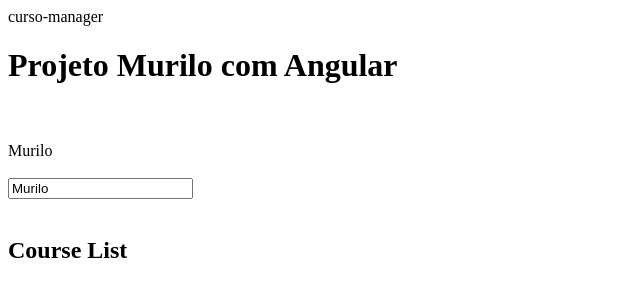
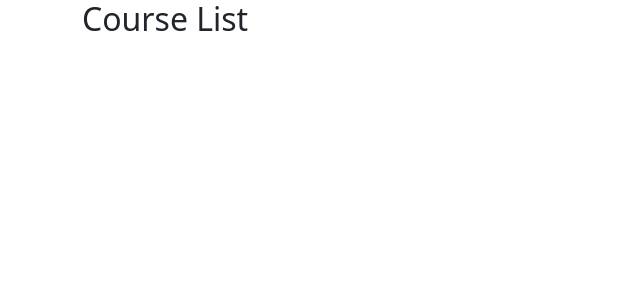
Before and after one commit to murilofarias10/R_SQL_OUTROS, an Angular app in the folder ProjetoComAngular/curso-manager/: page / in a window 1280 px wide. Shown: the top 300 px of the page, without its empty margins (0-640 px from the left). Built offline with nearby package versions, Linux system fonts and the light colour scheme.

Commit message:
incluindo algumas alteracoes do curso ex bootstrap e outros

```diff
--- a/ProjetoComAngular/curso-manager/package.json
+++ b/ProjetoComAngular/curso-manager/package.json
@@ -18,6 +18,7 @@
     "@angular/platform-browser": "~12.1.1",
     "@angular/platform-browser-dynamic": "~12.1.1",
     "@angular/router": "~12.1.1",
+    "bootstrap": "^5.0.2",
     "rxjs": "~6.6.0",
     "tslib": "^2.2.0",
     "zone.js": "~0.11.4"
--- /dev/null
+++ b/ProjetoComAngular/curso-manager/src/app/Courses/course-list.component.html
@@ -0,0 +1 @@
+<h2> Course List </h2>
--- a/ProjetoComAngular/curso-manager/src/app/Courses/course-list.component.ts
+++ b/ProjetoComAngular/curso-manager/src/app/Courses/course-list.component.ts
@@ -1,15 +1,20 @@
+/* antes o arquivo era estatico
+@Component({
+        selector: 'app-course-list',
+    template: '<h2> Course List </h2>'
+})
+agora mudamos para ler um arquivo html
+*/
+
+
+
 
 import { Component } from "@angular/core";
-
-
 @Component({
-
-    selector: 'app-course-list',
-    template: '<h2> Course List </h2>'
-
+        selector: 'app-course-list',
+    templateUrl : './course-list.component.html'
 })
 
-
-      export class CourseListComponent {
+          export class CourseListComponent {
 
       }
--- a/ProjetoComAngular/curso-manager/src/app/app.component.html
+++ b/ProjetoComAngular/curso-manager/src/app/app.component.html
@@ -1,11 +1,16 @@
+<!--
 {{title}}
 <h1>Projeto Murilo com Angular</h1>
 
-<br><br> {{name}}
-
+<br>one way não altera:
+<input [ngModel]="name" name="name">
+<br>
+<br> Two way para alterar:
+<input [(ngModel)]="name" name="name">
+<br>
+<br><br> Arqui será alterado: {{name}}
 <br><br>
-<!-- Two way para alterar, one way <input [ngModel]="name" name="name"> não altera-->
-<input [(ngModel)]="name" name="name">
-<br><br>
-
-<app-course-list></app-course-list>
+-->
+<div class="container">
+    <app-course-list></app-course-list>
+</div>
--- a/ProjetoComAngular/curso-manager/src/index.html
+++ b/ProjetoComAngular/curso-manager/src/index.html
@@ -1,5 +1,6 @@
 <!doctype html>
 <html lang="en">
+
 <head>
     <meta charset="utf-8">
     <title>CursoManager</title>
@@ -7,7 +8,9 @@
     <meta name="viewport" content="width=device-width, initial-scale=1">
     <link rel="icon" type="image/x-icon" href="favicon.ico">
 </head>
+
 <body>
     <app-root></app-root>
 </body>
+
 </html>
--- a/ProjetoComAngular/curso-manager/src/styles.css
+++ b/ProjetoComAngular/curso-manager/src/styles.css
@@ -1 +1,3 @@
 /* You can add global styles to this file, and also import other style files */
+
+@import 'bootstrap/dist/css/bootstrap.min.css'
```
Also changed, not shown: 1 other file (tests, documents, lock files or other folders). Lines whose indentation alone changed are shown as unchanged.
